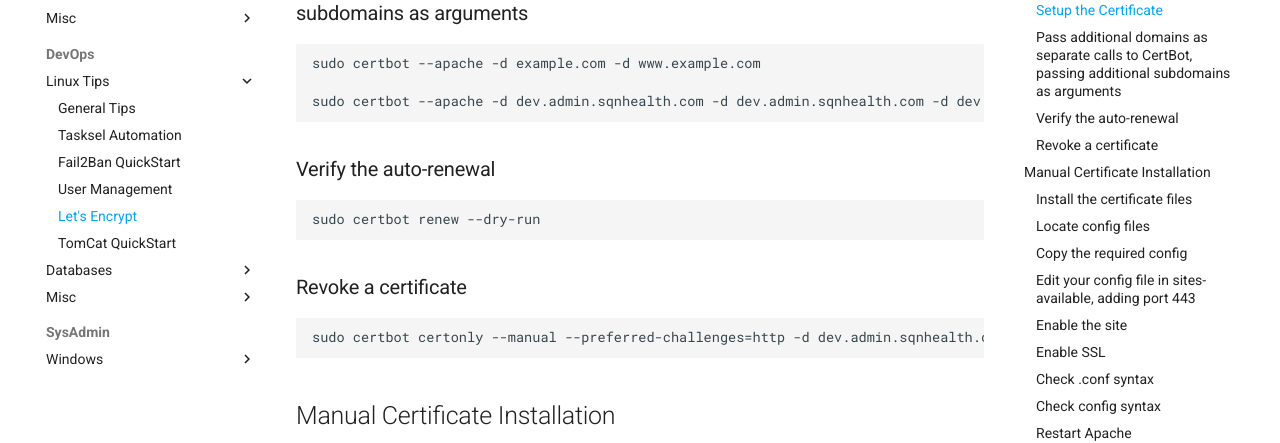
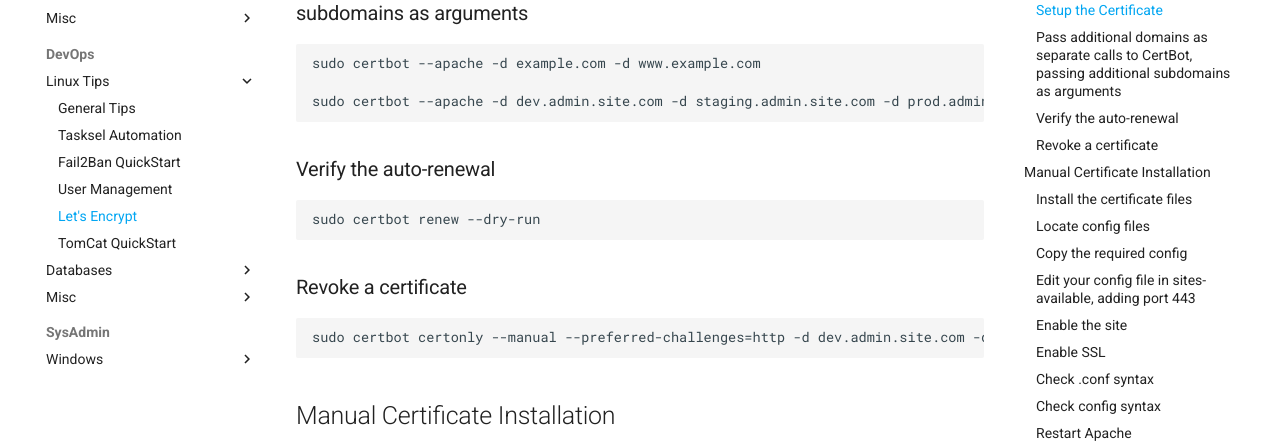
Before and after one commit to YenHub/developer-docs, an MkDocs documentation site: the page built from docs/devops/linux-tips/lets-encrypt.md, in a window 1280 px wide and 900 px high, scrolled down 586 px. Shown: the part 206-649 px from the top of the window. Built offline with MkDocs 1.6.1 and Material for MkDocs 9.7.7, drawn with Linux system fonts in a browser that asks for light colours; comment, search, counter and statistics services are not loaded.

Commit message:
🔨 Update guide

````diff
--- a/docs/devops/linux-tips/lets-encrypt.md
+++ b/docs/devops/linux-tips/lets-encrypt.md
@@ -34,7 +34,7 @@ sudo certbot --apache -d example.com
 ```bash
 sudo certbot --apache -d example.com -d www.example.com
 
-sudo certbot --apache -d dev.admin.sqnhealth.com -d dev.admin.sqnhealth.com -d dev.code.sqnhealth.com -d dev.dice.sqnhealth.com -d dev.cms.sqnhealth.com -d dev.sims.sqnhealth.com -d dev.api.sqnhealth.com
+sudo certbot --apache -d dev.admin.site.com -d staging.admin.site.com -d prod.admin.site.com
 ```
 
 ### Verify the auto-renewal
@@ -46,7 +46,7 @@ sudo certbot renew --dry-run
 ### Revoke a certificate
 
 ```bash
-sudo certbot certonly --manual --preferred-challenges=http -d dev.admin.sqnhealth.com -d dev.admin.sqnhealth.com
+sudo certbot certonly --manual --preferred-challenges=http -d dev.admin.site.com -d dev.admin.site.com
 ```
 
 ## Manual Certificate Installation
````
